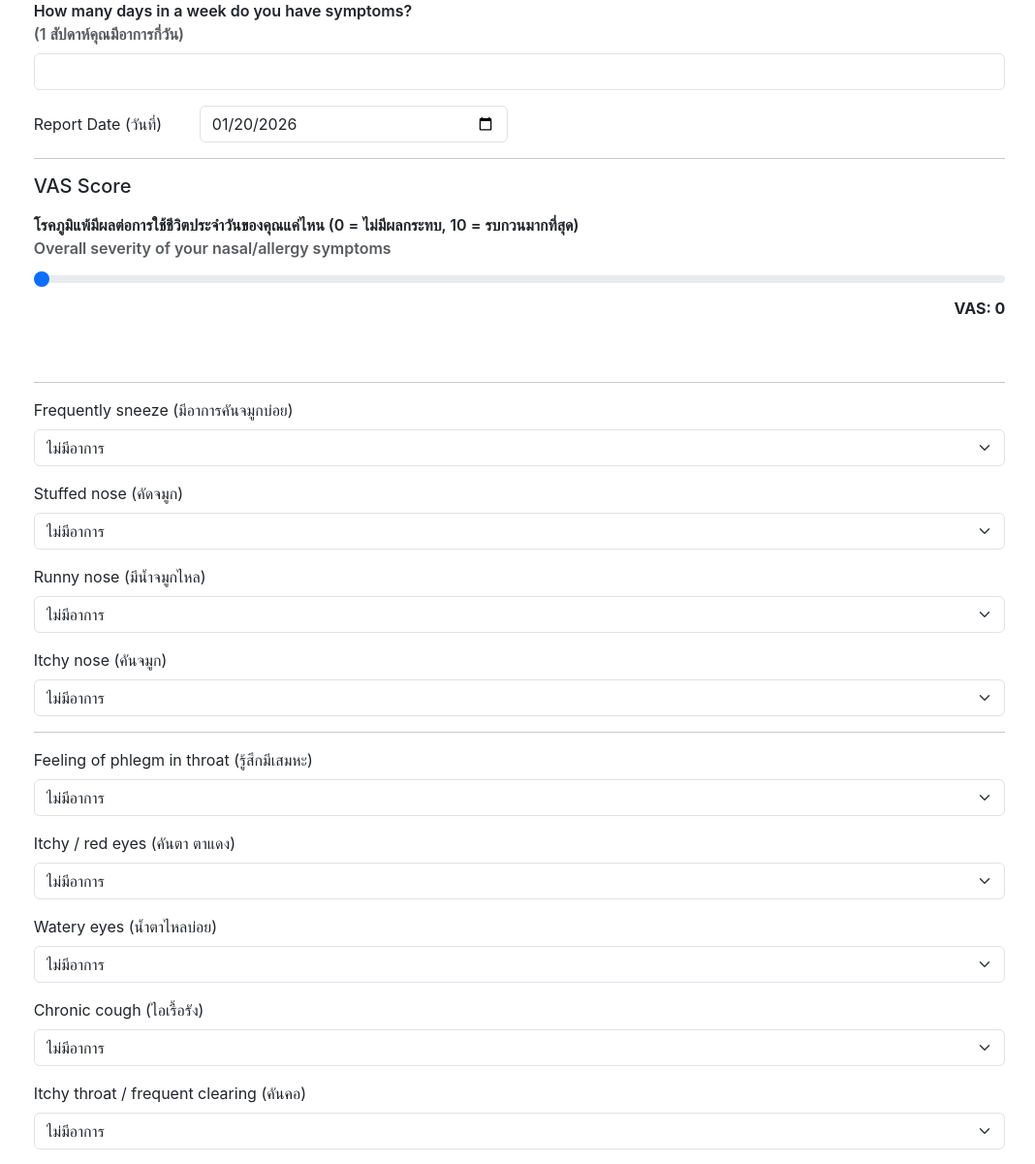
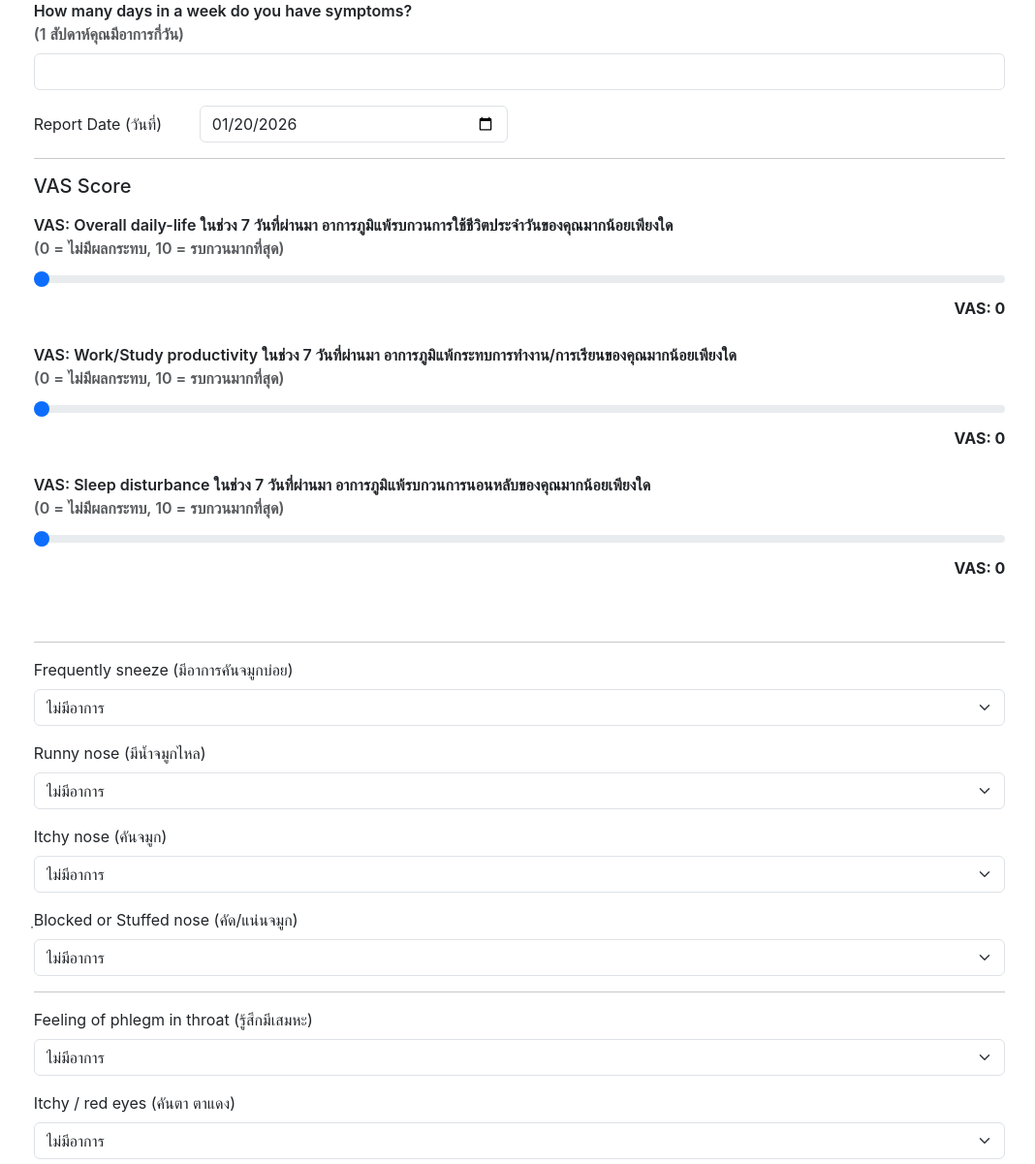
Before and after one commit to tinzaza/my_health_app, a Flask app: page /patient_form in a window 1280 px wide. Shown: the part 145-1346 px from the top of the page at 97% size, without its empty margins (104-1172 px from the left). Run offline with Flask 3, Linux system fonts and the light colour scheme; a user stored in the database is signed in; data that the repository does not hold is empty; some libraries are stand-ins or nearby versions.

Commit message:
Update schema / column names

```diff
--- a/app.py
+++ b/app.py
@@ -157,8 +157,7 @@ def init_db():
         daily_activity_limit TEXT,
 
         feel_calm TEXT,
-        feel_energetic1 TEXT,
-        feel_energetic2 TEXT,
+        feel_energetic TEXT,
         feel_sad TEXT,
         social_limit TEXT
     )
@@ -439,8 +438,7 @@ def signup():
                     "daily_activity_limit": request.form.get("daily_activity_limit"),
 
                     "feel_calm": request.form.get("feel_calm"),
-                    "feel_energetic1": request.form.get("feel_energetic1"),
-                    "feel_energetic2": request.form.get("feel_energetic2"),
+                    "feel_energetic": request.form.get("feel_energetic"),
                     "feel_sad": request.form.get("feel_sad"),
                     "social_limit": request.form.get("social_limit"),
                 }
@@ -645,7 +643,7 @@ def patient_detail(patient_id):
             h.work_less_physical, h.work_careful_physical,
             h.work_less_emotional, h.work_careless_emotional,
             h.daily_activity_limit,
-            h.feel_calm, h.feel_energetic1, h.feel_energetic2, h.feel_sad, h.social_limit
+            h.feel_calm, h.feel_energetic, h.feel_sad, h.social_limit
         FROM users u
         LEFT JOIN patient_profiles p ON u.id = p.user_id
         LEFT JOIN patient_history h ON u.id = h.user_id
@@ -724,7 +722,7 @@ def patient_form():
             return redirect(url_for("patient_form"))
 
         freq = int(request.form["symptom_frequency"])
-        avg_vas = float(request.form["vas_score"])
+        avg_vas = (float(request.form["vas_score1"])+float(request.form["vas_score2"])+float(request.form["vas_score3"]))/3
         pattern = classify_pattern(freq)
         used_steroid = request.form.get("used_steroid_before", "no")
         prev_follow_up = follow_up
@@ -752,7 +750,12 @@ def patient_form():
         elif prev_follow_up == 2 and avg_vas >= 5:
             next_follow_up = 3
 
-        raw_form = json.dumps({k: request.form.get(k) for k in request.form})
+        # Create dictionary from form data and explicitly add VAS scores
+        form_data = {k: request.form.get(k) for k in request.form}
+        form_data['vas_score1'] = request.form.get('vas_score1')
+        form_data['vas_score2'] = request.form.get('vas_score2')
+        form_data['vas_score3'] = request.form.get('vas_score3')
+        raw_form = json.dumps(form_data)
 
 
         # ----- medicine_effect: update previous row -----
--- a/templates/patient_detail.html
+++ b/templates/patient_detail.html
@@ -167,8 +167,7 @@
         ("Work careless emotional","work_careless_emotional"),
         ("Daily activity limit","daily_activity_limit"),
         ("Feel calm","feel_calm"),
-        ("Feel energetic 1","feel_energetic1"),
-        ("Feel energetic 2","feel_energetic2"),
+        ("Feel energetic","feel_energetic"),
         ("Feel sad","feel_sad"),
         ("Social limit","social_limit")
     ] %}
--- a/templates/patient_form.html
+++ b/templates/patient_form.html
@@ -118,16 +118,64 @@
 
             <div class="mb-4">
                 <label class="form-label fw-semibold">
-                    โรคภูมิแพ้มีผลต่อการใช้ชีวิตประจำวันของคุณแค่ไหน (0 = ไม่มีผลกระทบ, 10 = รบกวนมากที่สุด)
+                    VAS: Overall daily-life ในช่วง 7 วันที่ผ่านมา อาการภูมิแพ้รบกวนการใช้ชีวิตประจำวันของคุณมากน้อยเพียงใด
                     <br><span class="text-muted">
-                    Overall severity of your nasal/allergy symptoms
+                    (0 = ไม่มีผลกระทบ, 10 = รบกวนมากที่สุด)
                     </span>
                 </label>
 
                 <input
                     type="range"
                     class="form-range"
-                    name="vas_score"
+                    name="vas_score1"
+                    min="0"
+                    step="0.1"
+                    max="10"
+                    value="0"
+                    oninput="document.getElementById('vas_val').innerText=this.value"
+                    required
+                >
+
+                <div class="text-end">
+                    <strong>VAS: <span id="vas_val">0</span></strong>
+                </div>
+            </div>
+            <div class="mb-4">
+                <label class="form-label fw-semibold">
+                    VAS: Work/Study productivity ในช่วง 7 วันที่ผ่านมา อาการภูมิแพ้กระทบการทำงาน/การเรียนของคุณมากน้อยเพียงใด
+                    <br><span class="text-muted">
+                    (0 = ไม่มีผลกระทบ, 10 = รบกวนมากที่สุด)
+                    </span>
+                </label>
+
+                <input
+                    type="range"
+                    class="form-range"
+                    name="vas_score2"
+                    min="0"
+                    step="0.1"
+                    max="10"
+                    value="0"
+                    oninput="document.getElementById('vas_val').innerText=this.value"
+                    required
+                >
+
+                <div class="text-end">
+                    <strong>VAS: <span id="vas_val">0</span></strong>
+                </div>
+            </div>
+            <div class="mb-4">
+                <label class="form-label fw-semibold">
+                    VAS: Sleep disturbance ในช่วง 7 วันที่ผ่านมา อาการภูมิแพ้รบกวนการนอนหลับของคุณมากน้อยเพียงใด
+                    <br><span class="text-muted">
+                        (0 = ไม่มีผลกระทบ, 10 = รบกวนมากที่สุด)
+                    </span>
+                </label>
+
+                <input
+                    type="range"
+                    class="form-range"
+                    name="vas_score3"
                     min="0"
                     step="0.1"
                     max="10"
@@ -146,9 +194,9 @@
             <!-- medicine effect: shown only when there is at least one previous record -->
             {% if show_medicine_effect_question %}
             <div class="form-group mb-3">
-                <label class="form-label">ผลของยาทำให้คุณรู้สึกดีขึ้นแค่ไหน</label>
+                <label class="form-label">จากการรักษาครั้งล่าสุด ตอนนี้อาการของคุณเป็นอย่างไร</label>
                 <div>
-                {% for val, label in [(-3,'-3'),(-2,'-2'),(-1,'-1'),(0,'0'),(1,'+1'),(2,'+2'),(3,'+3')] %}
+                {% for val, label in [(-3,'-3 อาการแย่ลงมาก'),(-2,'-2 อาการแย่ลง'),(-1,'-1 อาการแย่ลงเล็กน้อย'),(0,'0 อาการพอๆ เดิม'),(1,'+1 อาการดีขึ้นเล็กน้อย'),(2,'+2 อาการดีขึ้น'),(3,'+3 อาการดีขึ้นมาก')] %}
                 <div class="form-check form-check-inline">
                     <input class="form-check-input" type="radio" name="medicine_effect" id="medicine_effect_{{ loop.index }}" value="{{ val }}">
                     <label class="form-check-label" for="medicine_effect_{{ loop.index }}">{{ label }}</label>
@@ -172,9 +220,9 @@
             </div>
             {% endmacro %}
             {{ severity("Frequently sneeze", "Frequently sneeze (มีอาการคันจมูกบ่อย)") }}
-            {{ severity("Stuffed nose", "Stuffed nose (คัดจมูก)") }}
             {{ severity("runny nose", "Runny nose (มีน้ำจมูกไหล)") }}
             {{ severity("itchy nose", "Itchy nose (คันจมูก)") }}
+            {{ severity("Stuffed nose", "ฺBlocked or Stuffed nose (คัด/แน่นจมูก)") }}
             <hr>
             {{ severity("phlegm_throat", "Feeling of phlegm in throat (รู้สึกมีเสมหะ)") }}
             {{ severity("itchy_eyes", "Itchy / red eyes (คันตา ตาแดง)") }}
```
Also changed, not shown: templates/signup.html (+4 -4 lines).
